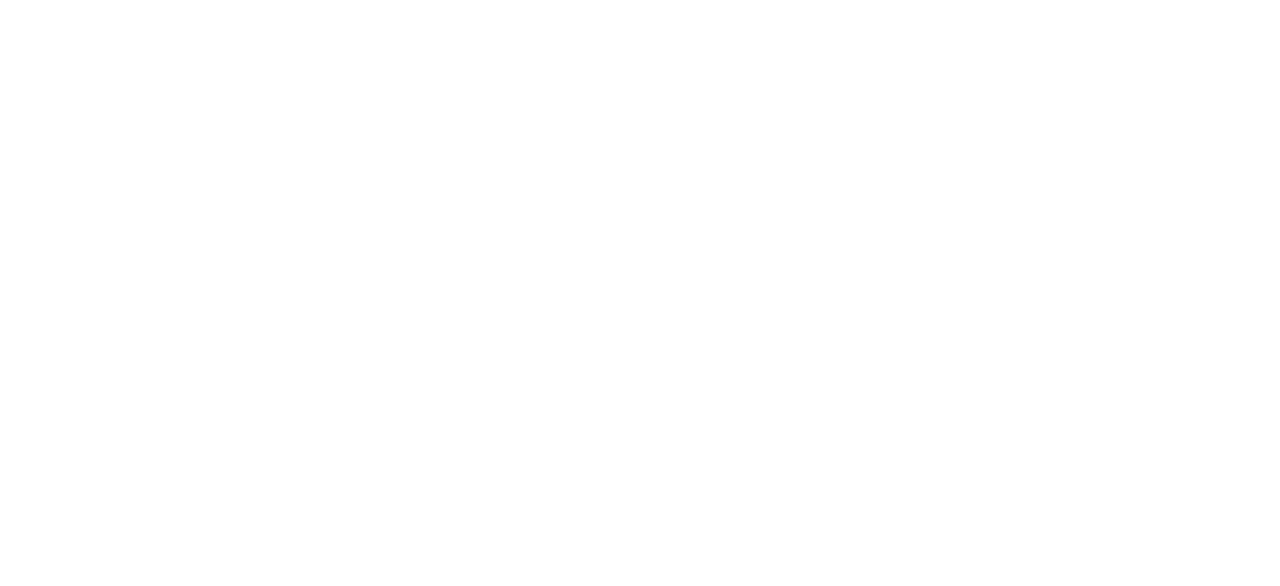
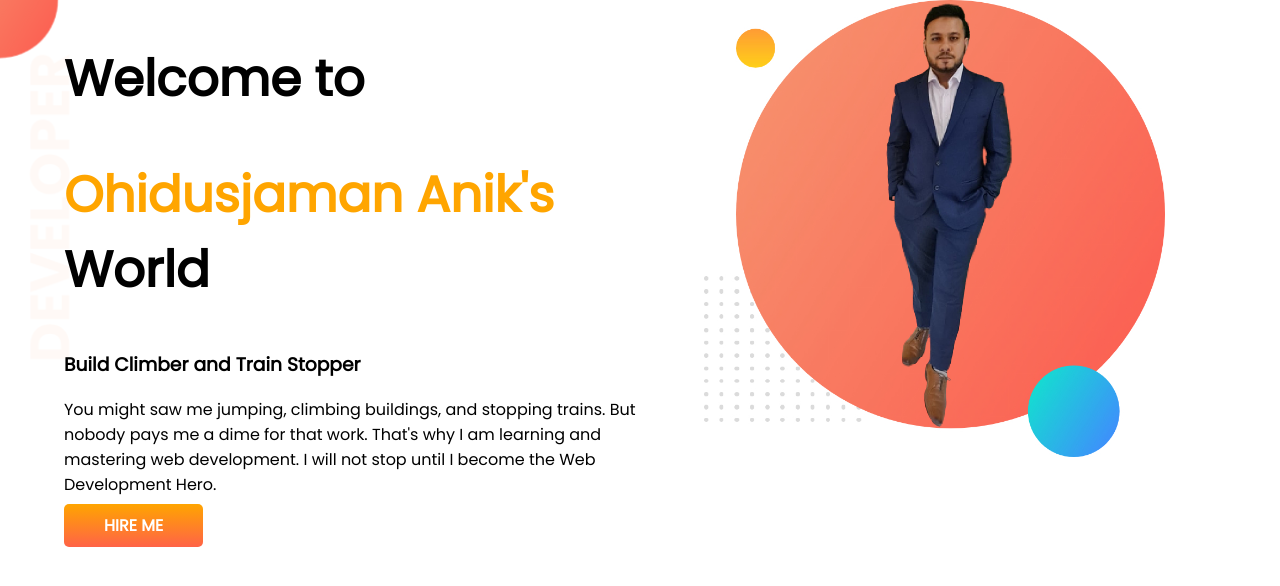
Before and after one commit to Anik2000/developer-portfolio, a plain HTML site: page index.html in a window 1280 px wide. Drawn offline with Linux system fonts and the light colour scheme.

Commit message:
top banner added

```diff
--- a/index.html
+++ b/index.html
@@ -5,8 +5,23 @@
     <meta http-equiv="X-UA-Compatible" content="IE=edge">
     <meta name="viewport" content="width=device-width, initial-scale=1.0">
     <title>Anik's portfolio</title>
+    <link rel="preconnect" href="https://fonts.googleapis.com">
+    <link rel="preconnect" href="https://fonts.gstatic.com" crossorigin>
+    <link href="https://fonts.googleapis.com/css2?family=Poppins&display=swap" rel="stylesheet">
+    <link rel="stylesheet" href="style.css">
 </head>
 <body>
-
+  <section class="top-banner">
+    <div class="half-width">
+        <h1>Welcome to</h1>
+        <h1 ><span class="orange-color">Ohidusjaman Anik's </span> World</h1>
+        <h3>Build Climber and Train Stopper</h3>
+        <p>You might saw me jumping, climbing buildings, and stopping trains. But nobody pays me a dime for that work. That's why I am learning and mastering web development. I will not stop until I become the Web Development Hero.</p>
+        <a class="link-button" target="blank" href="https://www.facebook.com/Anikahmed.babuu/">HIRE ME</a>
+    </div>
+      <div class="half-width">
+        <img src="images/Anik2.jpg" alt="ANIK VAI">
+      </div>
+  </section>
 </body>
 </html>
--- a/style.css
+++ b/style.css
@@ -0,0 +1,32 @@
+body{
+    font-family: 'Poppins', sans-serif;
+    margin: 0px;
+}
+h1{
+    font-size: 50px;
+}
+.orange-color{
+    color: orange;
+}
+section{
+    display: flex;
+}
+.half-width{
+    width: 50%;
+    padding-left: 5%;
+}
+.half-width img{
+    width: 80%;
+}
+.link-button{
+    text-decoration: none;
+    background-image: linear-gradient(orange ,tomato);
+    padding: 10px 40px;
+    border-radius: 5px;
+    color: white;
+    font-weight: 700;
+}
+.top-banner{
+    background-image: url(images/top-banner.png);
+    background-repeat: no-repeat;
+}
```
Also changed, not shown: images/Anik.png (added), images/Anik2.jpg (added), images/dream-bg.png (added), images/exp-bg.png (added), images/jhankar.png (added), images/jhankar2.png (added), images/my-bg.png (added), images/my-bg2.png (added), images/top-banner.png (added), 7 other files.
